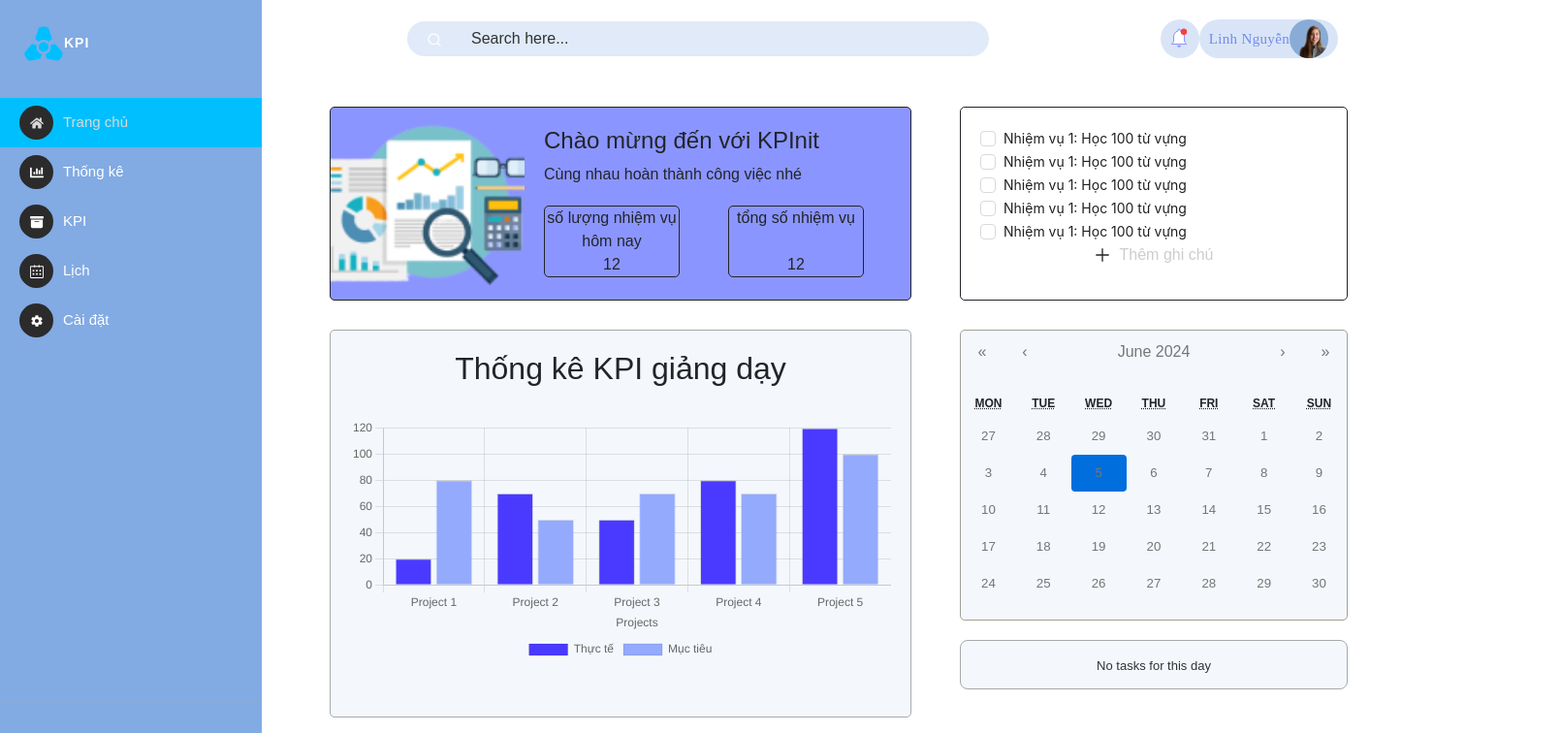
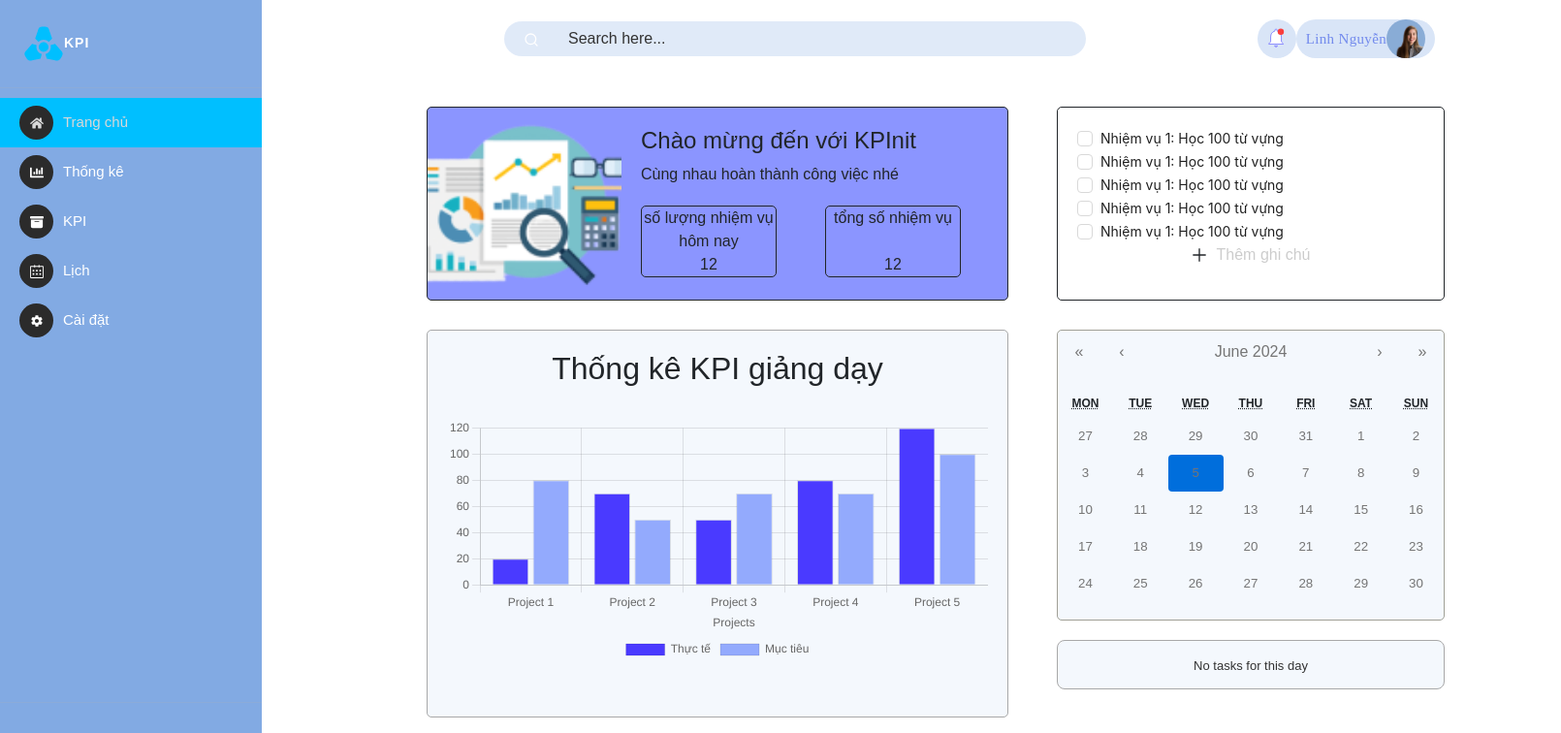
Before and after one commit to iaht211/UIUX-2023.2, a React (Create React App) app: page / in a window 1280 px wide. Shown: the top 756 px of the page at 97% size, 1610 px wide, since content can reach past the window. Built offline with nearby package versions, Linux system fonts and the light colour scheme.

Commit message:
fix calender web

```diff
--- a/src/App.scss
+++ b/src/App.scss
@@ -80,7 +80,7 @@ $mobile-width: 480;
   margin-top: 60px;
   /* Height of the navbar */
   overflow-y: auto;
-  padding: 20px;
+  padding: 20px 120px;
   height: calc(100vh - 60px);
 
   /* Full height minus navbar height */
```
